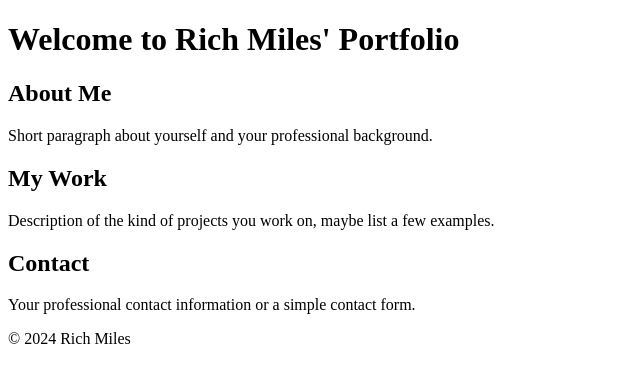
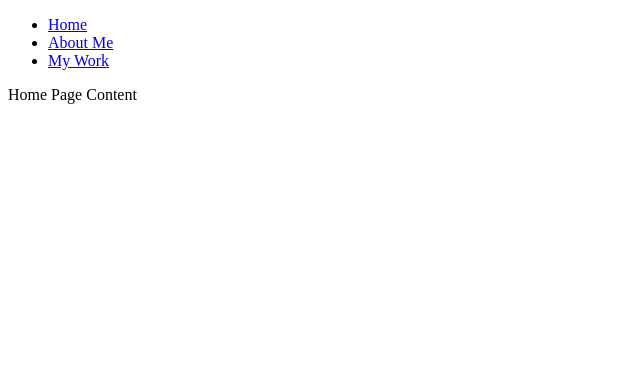
Before and after one commit to richmiles/richmiles, a React (Vite) app: page / in a window 1280 px wide. Shown: the top 382 px of the page, without its empty margins (0-640 px from the left). Built offline with nearby package versions, Linux system fonts and the light colour scheme.

Commit message:
Setup react router.

```diff
--- a/package.json
+++ b/package.json
@@ -19,7 +19,8 @@
   "homepage": "https://github.com/richmiles/richmiles#readme",
   "dependencies": {
     "react": "^18.2.0",
-    "react-dom": "^18.2.0"
+    "react-dom": "^18.2.0",
+    "react-router-dom": "^6.21.3"
   },
   "devDependencies": {
     "@emotion/css": "^11.10.5",
--- a/src/App.tsx
+++ b/src/App.tsx
@@ -1,30 +1,41 @@
 import React from 'react';
+import { BrowserRouter as Router, Route, Link, Routes } from 'react-router-dom';
+
+const Home = () => {
+    return <div>Home Page Content</div>;
+};
+
+const AboutMe = () => {
+    return <div>About Me Content</div>;
+};
+
+const MyWork = () => {
+    return <div>My Work Content</div>;
+};
+
+const NavBar = () => {
+    return (
+        <nav>
+            <ul>
+                <li><Link to="/">Home</Link></li>
+                <li><Link to="/about-me">About Me</Link></li>
+                <li><Link to="/my-work">My Work</Link></li>
+            </ul>
+        </nav>
+    );
+};
 
 export function App() {
-  return (
-    <>
-        <header>
-        <h1>Welcome to Rich Miles' Portfolio</h1>
-    </header>
-    <main>
-        <section>
-            <h2>About Me</h2>
-            <p>Short paragraph about yourself and your professional background.</p>
-        </section>
-        <section>
-            <h2>My Work</h2>
-            <p>Description of the kind of projects you work on, maybe list a few examples.</p>
-        </section>
-        <section>
-            <h2>Contact</h2>
-            <p>Your professional contact information or a simple contact form.</p>
-        </section>
-    </main>
-    <footer>
-        <p>© 2024 Rich Miles</p>
-    </footer>
-    </>
-  )
+    return (
+        <Router>
+            <NavBar />
+            <Routes>
+                <Route path="/" element={<Home />} />
+                <Route path="/about-me" element={<AboutMe />} />
+                <Route path="/my-work" element={<MyWork />} />
+            </Routes>
+        </Router>
+    );
 }
 
-export default App
+export default App;
--- a/src/main.tsx
+++ b/src/main.tsx
@@ -4,4 +4,3 @@ import App from './App'
 
 const root = ReactDOM.createRoot(document.getElementById("root")!)
 root.render(<App></App>)
-console.log("Hello, world");
```
Also changed, not shown: 1 other file (tests, documents, lock files or other folders).
